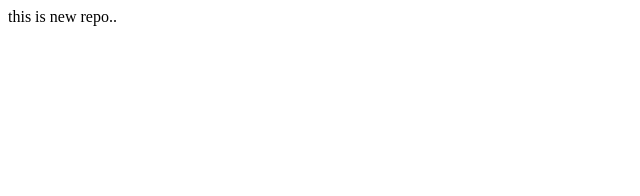
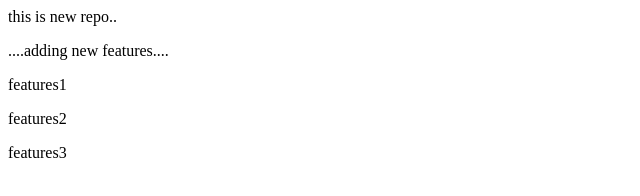
Before and after one commit to iamavi27/localrepo, a plain HTML site: page index.html in a window 1280 px wide. Shown: the whole page, without its empty margins (0-640 px from the left). Drawn offline with Linux system fonts and the light colour scheme.

Commit message:
adding some more features

```diff
--- a/index.html
+++ b/index.html
@@ -1 +1,5 @@
 <p> this is new repo..</p>
+<p>....adding new features....</p>
+<p> features1 </p>
+<p> features2 </p>
+<p> features3 </p>
```
